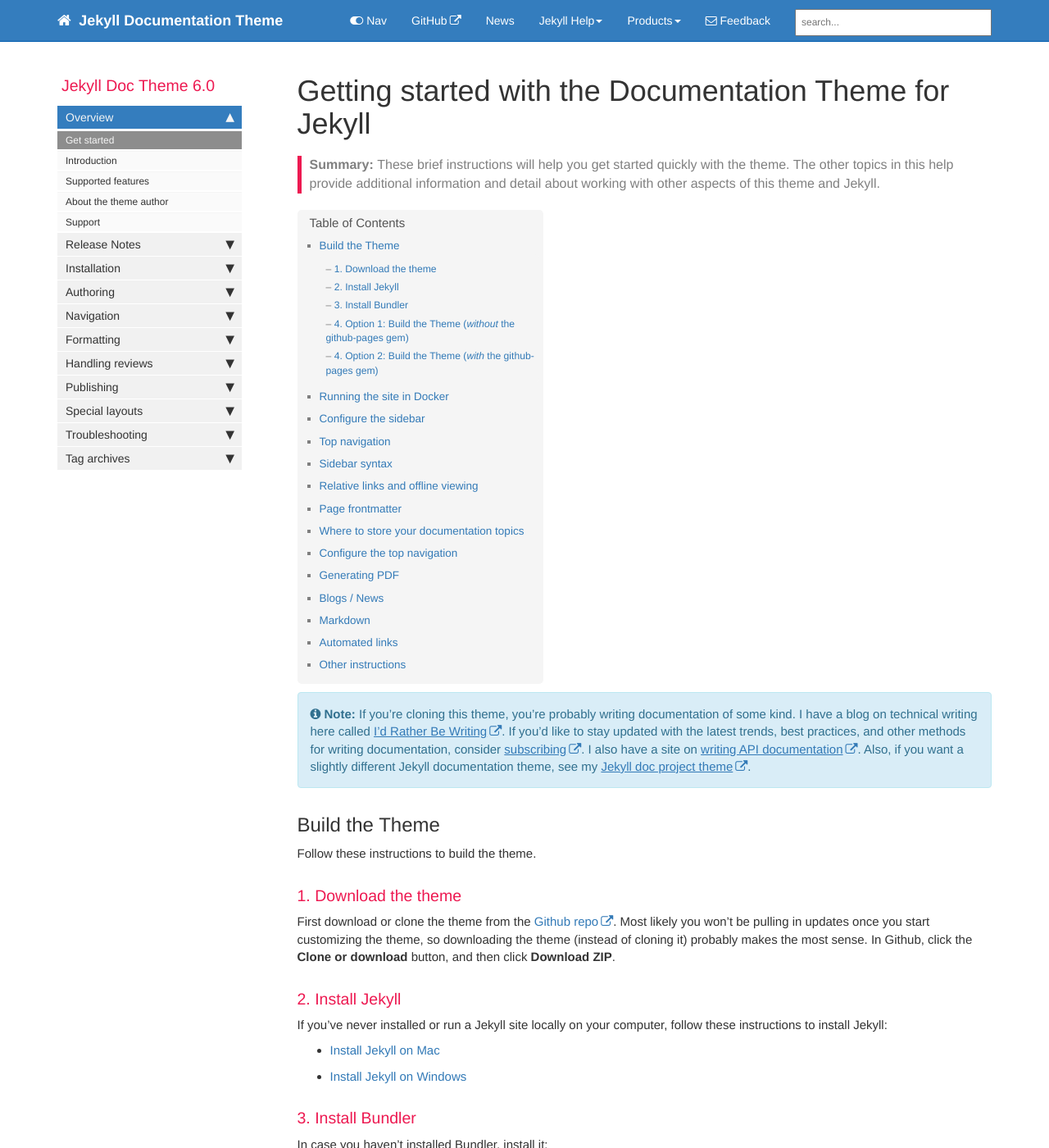
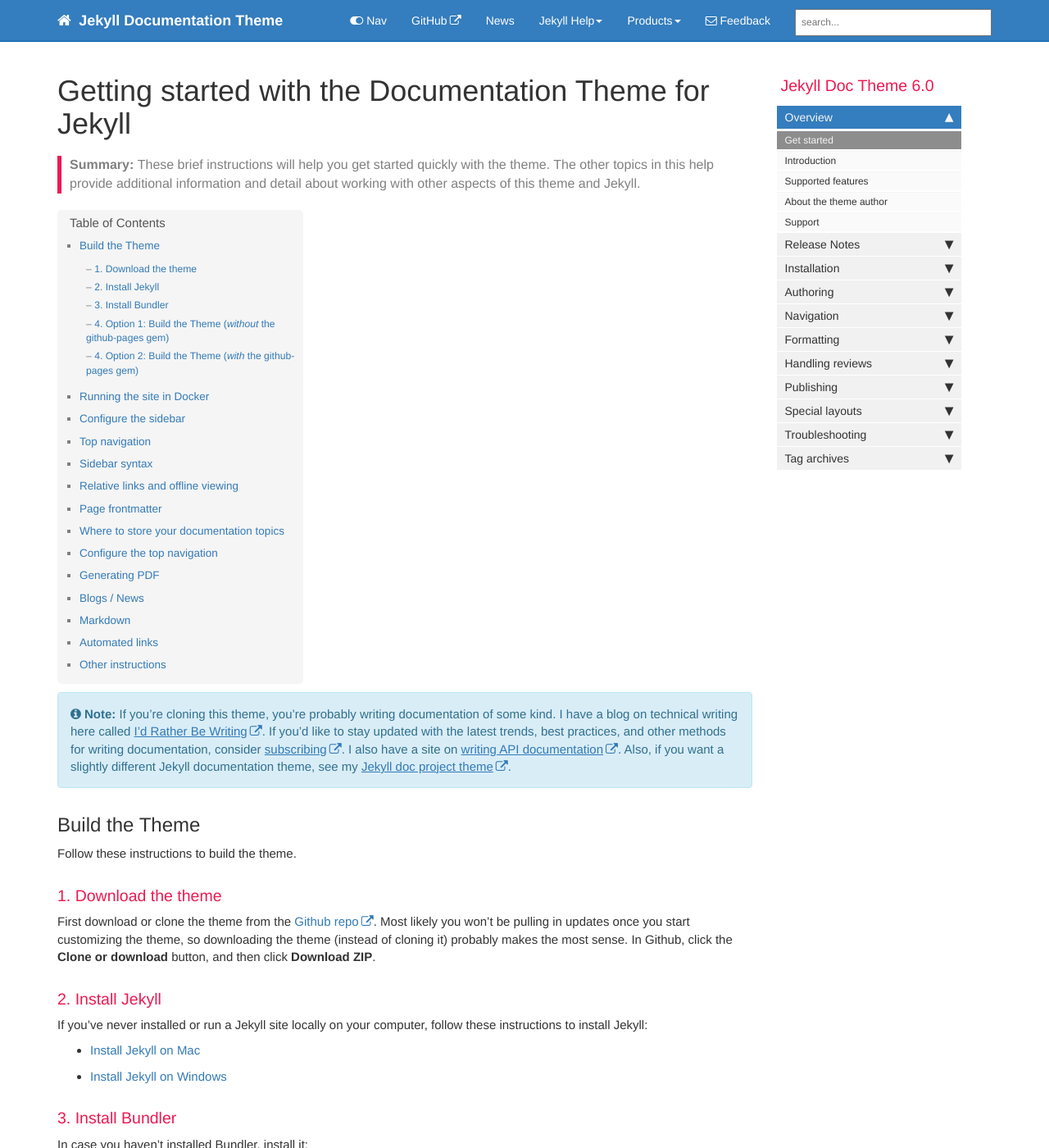
Before and after one commit to RadWolfie/Theme-Test, a Jekyll site: the page built from index.md, in a window 1280 px wide and 1400 px high. Shown: the whole window at 82% size. Built offline with Jekyll 4.4.1, drawn with Linux system fonts in a browser that asks for light colours; nearby versions of some CDN libraries; comment, search, counter and statistics services are not loaded.

Commit message:
Move sidebar to right side.

```diff
--- a/_includes/head.html
+++ b/_includes/head.html
@@ -15,6 +15,8 @@
 <link rel="stylesheet" href="css/boxshadowproperties.css">
 <!-- most color styles are extracted out to here -->
 <link rel="stylesheet" href="css/theme-blue.css">
+<!-- custom style other than default theme -->
+<link rel="stylesheet" href="css/custom/customstyles.css">
 
 <script src="https://cdnjs.cloudflare.com/ajax/libs/jquery/2.1.4/jquery.min.js"></script>
 
--- a/_includes/head_print.html
+++ b/_includes/head_print.html
@@ -11,6 +11,7 @@
 <link rel="stylesheet" href="{{ "/css/bootstrap.min.css" | prepend: site.baseurl | prepend: site.url }}">
 <link rel="stylesheet" href="{{ "/css/modern-business.css" | prepend: site.baseurl | prepend: site.url }}">
 <link rel="stylesheet" href="{{ "/css/customstyles.css" | prepend: site.baseurl | prepend: site.url }}">
+<link rel="stylesheet" href="{{ "/css/custom/customstyles.css" | prepend: site.baseurl | prepend: site.url }}">
 <link rel="stylesheet" href="{{ "/css/theme-blue.css" | prepend: site.baseurl | prepend: site.url }}">
 <link rel="stylesheet" href="{{ "/css/syntax.css" | prepend: site.baseurl | prepend: site.url }}">
 <link rel="stylesheet" href="{{ "/css/printstyles.css" | prepend: site.baseurl }}">
--- /dev/null
+++ b/css/custom/customstyles.css
@@ -0,0 +1,6 @@
+/* Override sidebar to use on right side instead of left side from bootstrap */
+@media (min-width: 992px) {
+    .col-md-1, .col-md-10, .col-md-11, .col-md-12, .col-md-2, .col-md-3, .col-md-4, .col-md-5, .col-md-6, .col-md-7, .col-md-8, .col-md-9 {
+        float: right;
+    }
+}
```
